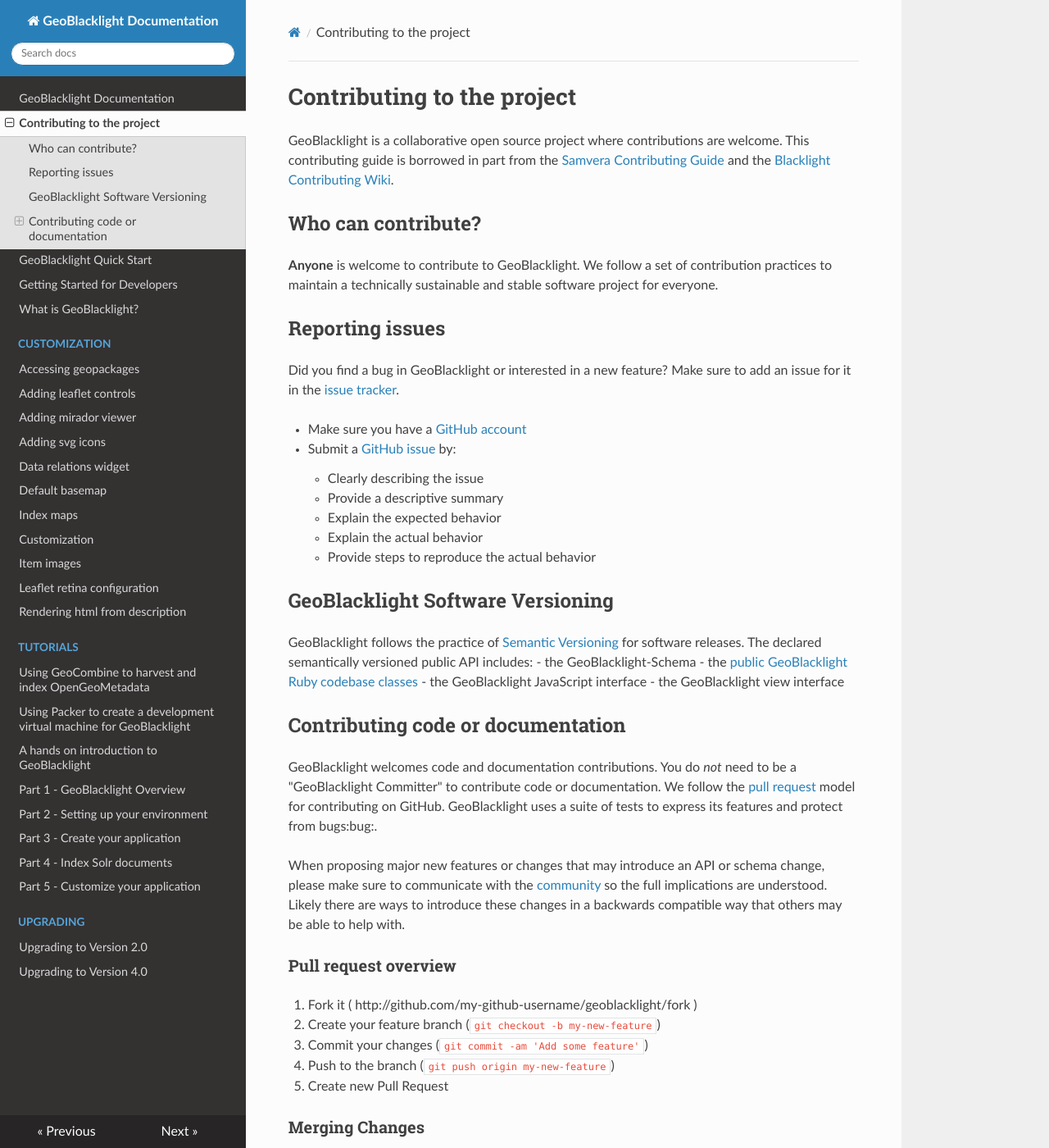
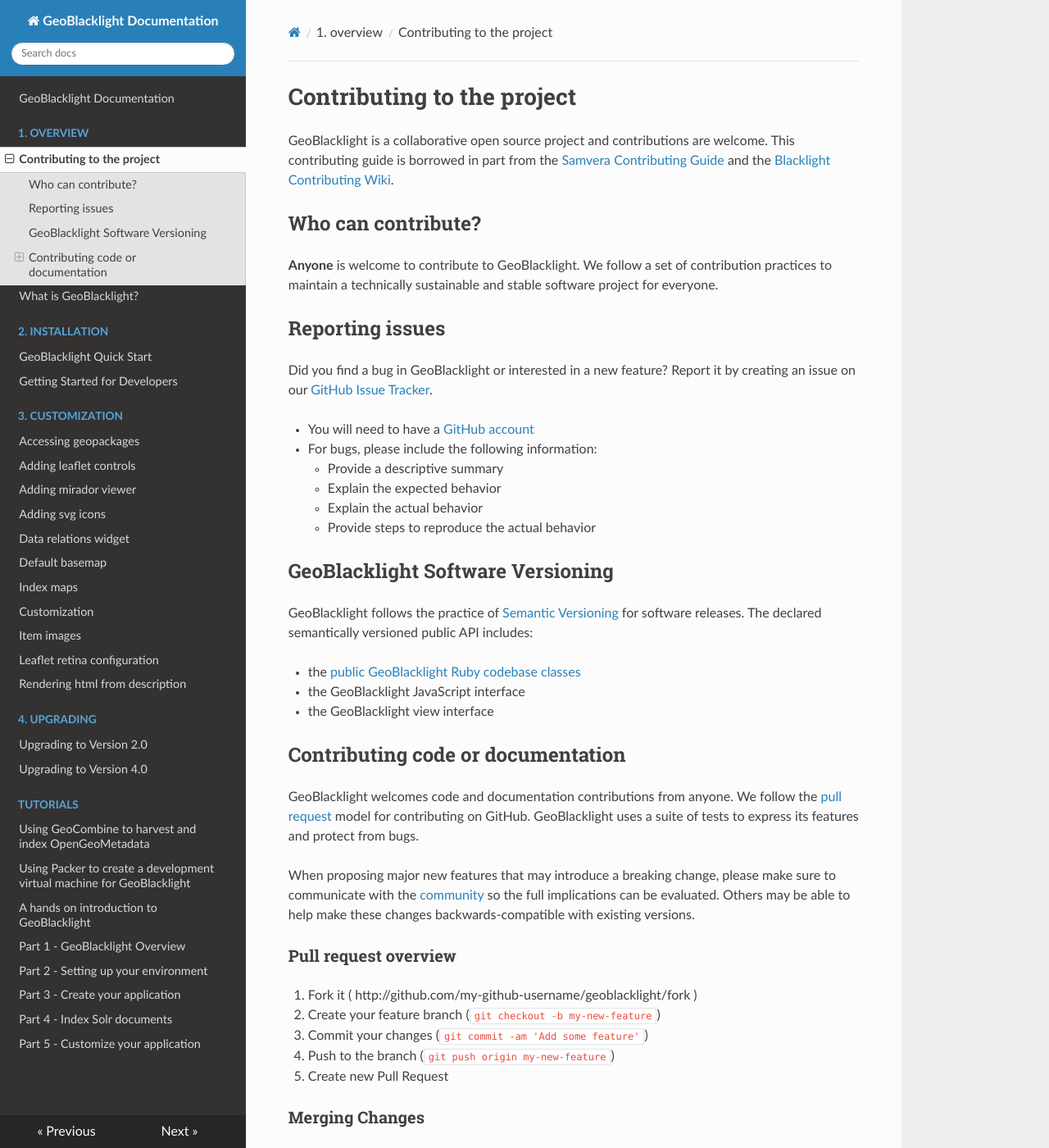
Before and after one commit to geoblacklight/docs-archive, an MkDocs documentation site: the page built from docs/1. overview/contributing.md, in a window 1280 px wide and 1400 px high. Shown: the whole window at 82% size. Built offline with MkDocs 1.6.1, drawn with Linux system fonts in a browser that asks for light colours; nearby versions of some CDN libraries; some of the changed text lies outside the part shown.

Commit message:
reorganize installation docs

```diff
--- a/docs/contributing.md
+++ b/docs/1. overview/contributing.md
@@ -1,16 +1,15 @@
 
 # Contributing to the project
-GeoBlacklight is a collaborative open source project where contributions are welcome. This contributing guide is borrowed in part from the [Samvera Contributing Guide](https://github.com/samvera/hydra/blob/master/CONTRIBUTING.md) and the [Blacklight Contributing Wiki](https://github.com/projectblacklight/blacklight/wiki/Contributing-to-Blacklight).
+GeoBlacklight is a collaborative open source project and contributions are welcome. This contributing guide is borrowed in part from the [Samvera Contributing Guide](https://github.com/samvera/hydra/blob/master/CONTRIBUTING.md) and the [Blacklight Contributing Wiki](https://github.com/projectblacklight/blacklight/wiki/Contributing-to-Blacklight).
 
 ## Who can contribute?
 **Anyone** is welcome to contribute to GeoBlacklight. We follow a set of contribution practices to maintain a technically sustainable and stable software project for everyone.
 
 ## Reporting issues
-Did you find a bug in GeoBlacklight or interested in a new feature? Make sure to add an issue for it in the [issue tracker](https://github.com/geoblacklight/geoblacklight/issues).
+Did you find a bug in GeoBlacklight or interested in a new feature? Report it by creating an issue on our [GitHub Issue Tracker](https://github.com/geoblacklight/geoblacklight/issues).
 
- - Make sure you have a [GitHub account](https://github.com/signup/free)
- - Submit a [GitHub issue](./issues) by:
-    - Clearly describing the issue
+ - You will need to have a [GitHub account](https://github.com/signup/free)
+ - For bugs, please include the following information:
     - Provide a descriptive summary
     - Explain the expected behavior
     - Explain the actual behavior
@@ -18,15 +17,15 @@ Did you find a bug in GeoBlacklight or interested in a new feature? Make sure to
 
 ## GeoBlacklight Software Versioning
 GeoBlacklight follows the practice of [Semantic Versioning](https://semver.org/) for software releases. The declared semantically versioned public API includes:
- - the GeoBlacklight-Schema
- - the [public GeoBlacklight Ruby codebase classes](http://www.rubydoc.info/github/geoblacklight/geoblacklight/master/frames)
+
+ - the [public GeoBlacklight Ruby codebase classes](https://www.rubydoc.info/gems/geoblacklight)
  - the GeoBlacklight JavaScript interface
  - the GeoBlacklight view interface
 
 ## Contributing code or documentation
-GeoBlacklight welcomes code and documentation contributions. You do *not* need to be a "GeoBlacklight Committer" to contribute code or documentation. We follow the [pull request](https://help.github.com/articles/using-pull-requests/) model for contributing on GitHub. GeoBlacklight uses a suite of tests to express its features and protect from bugs:bug:.
+GeoBlacklight welcomes code and documentation contributions from anyone. We follow the [pull request](https://help.github.com/articles/using-pull-requests/) model for contributing on GitHub. GeoBlacklight uses a suite of tests to express its features and protect from bugs.
 
-When proposing major new features or changes that may introduce an API or schema change, please make sure to communicate with the [community](http://geoblacklight.org/connect) so the full implications are understood. Likely there are ways to introduce these changes in a backwards compatible way that others may be able to help with.
+When proposing major new features that may introduce a breaking change, please make sure to communicate with the [community](http://geoblacklight.org/connect) so the full implications can be evaluated. Others may be able to help make these changes backwards-compatible with existing versions.
 
 ### Pull request overview
 1. Fork it ( http://github.com/my-github-username/geoblacklight/fork )
@@ -37,7 +36,7 @@ When proposing major new features or changes that may introduce an API or schema
 
 ### Merging Changes
 
-- It is considered "poor form" to merge your own request.
+- Committers are discouraged from merging their own pull requests.
 - Please take the time to review the changes and get a sense of what is being changed. Things to consider:
   - Does the commit message explain what is going on?
   - Does the code changes have tests? _Not all changes need new tests, some changes are refactorings_
```
Also changed, not shown: docs/2. installation/geoblacklight_quick_start.md (renamed from docs/geoblacklight_quick_start.md, +2 -2 lines), docs/1. overview/what_is_geoblacklight.md (renamed from docs/what_is_geoblacklight.md), docs/2. installation/getting_started_developers.md (renamed from docs/getting_started_developers.md), docs/3. customization/accessing_geopackages.md (renamed from docs/customization/accessing_geopackages.md), docs/3. customization/adding_leaflet_controls.md (renamed from docs/customization/adding_leaflet_controls.md), docs/3. customization/adding_mirador_viewer.md (renamed from docs/customization/adding_mirador_viewer.md), docs/3. customization/adding_svg_icons.md (renamed from docs/customization/adding_svg_icons.md), docs/3. customization/data_relations_widget.md (renamed from docs/customization/data_relations_widget.md), docs/3. customization/default_basemap.md (renamed from docs/customization/default_basemap.md), docs/3. customization/index_maps.md (renamed from docs/customization/index_maps.md), docs/3. customization/intro.md (renamed from docs/customization/intro.md), docs/3. customization/item_images.md (renamed from docs/customization/item_images.md), docs/3. customization/leaflet_retina_configuration.md (renamed from docs/customization/leaflet_retina_configuration.md), docs/3. customization/rendering_html_from_description.md (renamed from docs/customization/rendering_html_from_description.md), 2 more files, 1 other file.
